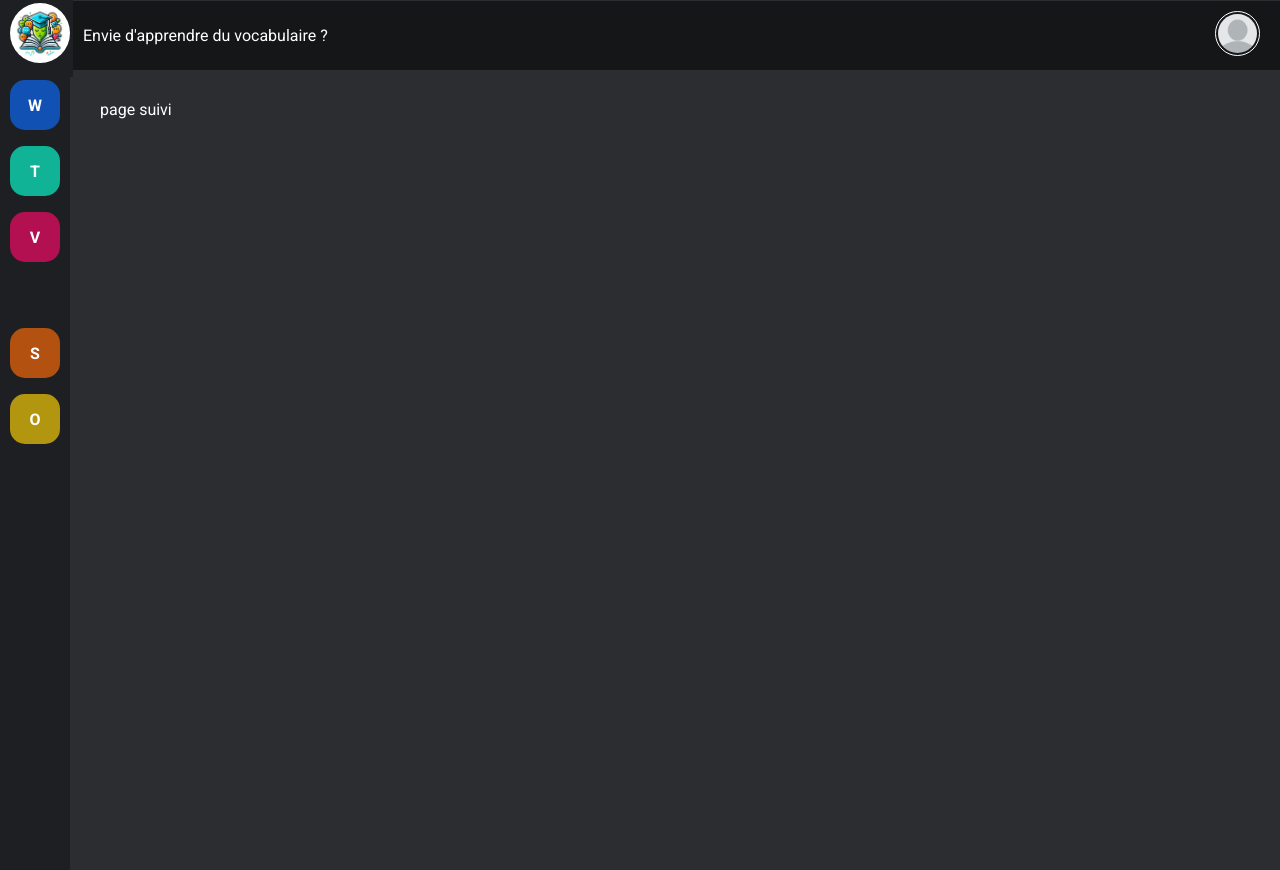
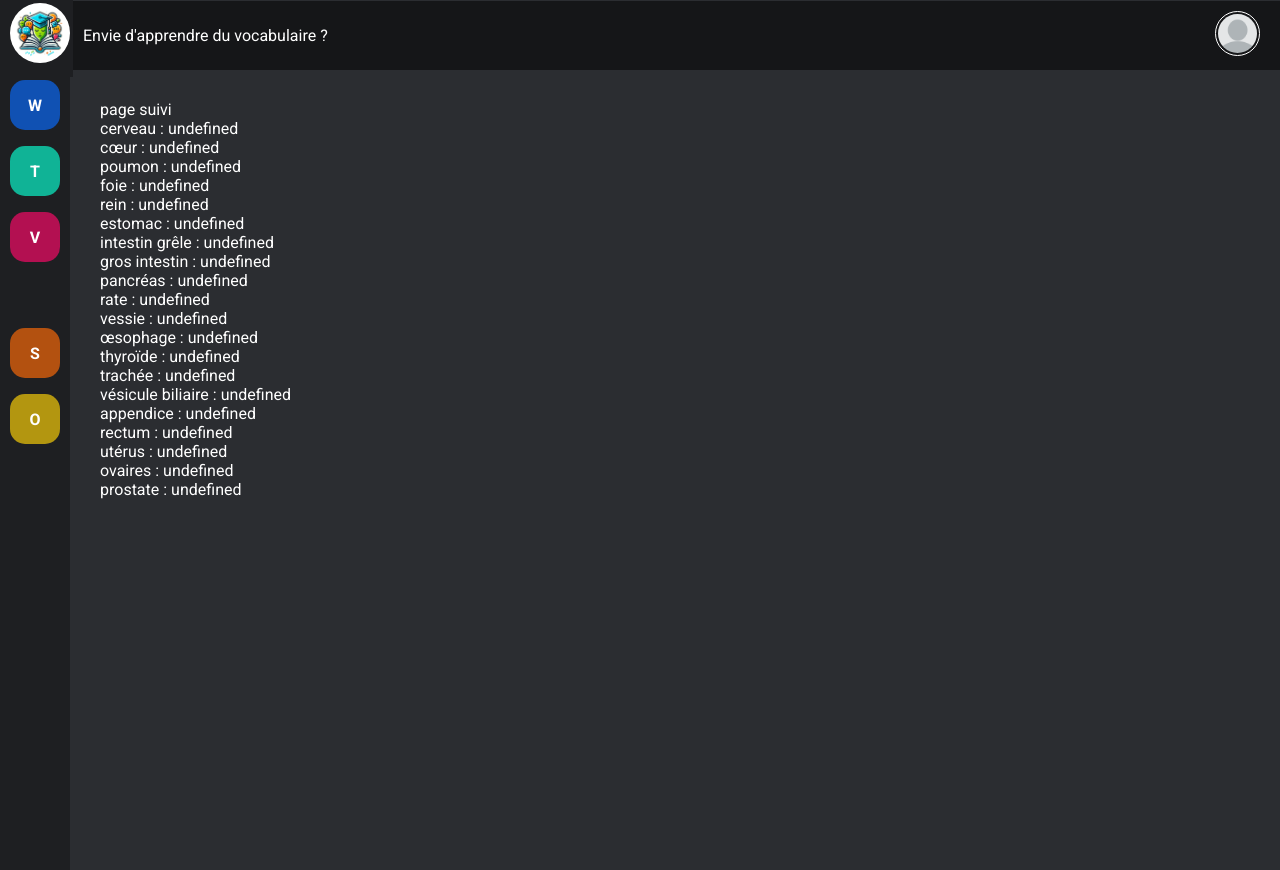
Before and after one commit to krommmm/learnEnglishWords, a React (Create React App) app: page /suivi in a window 1280 px wide. Built offline with nearby package versions, Linux system fonts and the light colour scheme.

Commit message:
remonter des catégories dans app

```diff
--- a/src/App.js
+++ b/src/App.js
@@ -102,13 +102,15 @@ function App() {
 
 
   useEffect(() => {
-    categories.forEach((category) => {
-      return category.data.forEach((dataCat) => {
-        dataCat.validation = false;
+    if (!categories[0].data.validation) {
+      categories.forEach((category) => {
+        return category.data.forEach((dataCat) => {
+          dataCat.validation = false;
+        })
       })
-    })
 
-    setCategories(categories);
+      setCategories(categories);
+    }
   }, []);
 
   return (
@@ -119,7 +121,7 @@ function App() {
         <Routes>
           <Route path="/" element={<Home />} />
           <Route path="/words" element={<Words categories={categories} backCategories={setCategories} />} />
-          <Route path="/suivi" element={<Suivi />} />
+          <Route path="/suivi" element={<Suivi categories={categories}/>} />
           <Route path="/options" element={<Options />} />
           <Route path="/words" element={<Words />} />
           <Route path="/times" element={<Times />} />
--- a/src/assets/css/nav.css
+++ b/src/assets/css/nav.css
@@ -85,6 +85,7 @@ nav a:hover ~ .nav__description{
     font-weight: 600;
     border-radius:5px;
     display:none;
+    z-index:1;
 }
 
 .nav__description::before {
--- a/src/components/pages/Suivi.js
+++ b/src/components/pages/Suivi.js
@@ -1,10 +1,63 @@
-const Suivi = () => {
+const Suivi = (props) => {
 
     return (
+
+     <>
+     {console.log(props.categories[17].data)}
         <div className="suivi">
         <p>page suivi</p>
+        {props.categories[17].data.map((truc)=>(
+            <div key={truc.frName}>
+               <p>{`${truc.frName} : ${truc.validation}`}</p>
+            </div>
+        ))}
         </div>
+     </>
     );
 };
 
+
+
+
 export default Suivi;
+
+
+// Maison et vie quotidienne :
+
+//     house
+//     bedrooms
+//     kitchen
+//     tools
+//     clothings
+
+// Nature et environnement :
+
+//     animals
+//     vegetation
+//     fruits
+//     vegetables
+//     weather
+
+// Culture, arts et divertissements :
+
+//     arts
+//     cinema
+//     entertainment
+//     education
+//     sport
+
+// Voyages et lieux :
+
+//     places
+//     city
+//     transports
+//     travel
+//     travelTerms
+
+// Corps et émotions :
+
+//     body
+//     internalBodyParts
+//     emotions
+//     orientation
+//     connectives
--- a/src/components/pages/Words.js
+++ b/src/components/pages/Words.js
@@ -1,5 +1,5 @@
 import FlashCards from "../reusables/FlashCards";
-import { useState, useRef } from "react";
+import { useState, useRef, useEffect } from "react";
 
 const Words = (props) => {
     const imgRef = useRef(null);
@@ -10,6 +10,14 @@ const Words = (props) => {
     const [fcStatus, setFcStatus] = useState(false);
     const [showTranslation, setShowTranslation] = useState(false);
     const [selectedCategory, setSelectedCategory] = useState(categories[0]);
+
+
+    useEffect(() => {
+        // @maj category -> replace part in categories
+        let myCategories = [...categories];
+        props.backCategories(myCategories);
+    }, [category]);
+
 
     function handleClickImg(e) {
         // Definit le tableau de category
@@ -29,14 +37,6 @@ const Words = (props) => {
 
     }
 
-    function handleImageLoad(e) {
-        // const container = e.target.parentNode; // Accède directement à l'élément parent
-        // if (container.classList.contains("unloaded")) {
-        //     container.classList.remove("unloaded");
-        // }
-    }
-
-
     return (
         <div className="words">
             <h2>Categories</h2>
@@ -48,7 +48,7 @@ const Words = (props) => {
                         className={`words__categories__category ${selectedCategory === category.name ? "borderWhite" : ""}`}
                         data-category={category.name}
                         onClick={(e) => handleClickImg(e)}>
-                        <img src={category.imgUrl} alt="" onLoad={(e) => handleImageLoad(e)} />
+                        <img src={category.imgUrl} alt="" />
                     </div>
                 ))}
 
--- a/src/components/reusables/FlashCards.js
+++ b/src/components/reusables/FlashCards.js
@@ -7,7 +7,8 @@ const FlashCards = (props) => {
     const [category, setCategory] = useState();
     const [showTranslation, setShowTranslation] = useState(); // montrer la traduction ou pas
     const [categoryChoice, setCategoryChoice] = useState();
-
+    const [tempoCategory, setTempoCategory] = useState([]);
+    const [toggle, setToggle] = useState(false);
 
     useEffect(() => {
         setFcStatus(props.fcStatus);
@@ -18,17 +19,28 @@ const FlashCards = (props) => {
     }, [props]);
 
 
-
     function handleYes() {
         setShowTranslation(false);
         props.backLength(length + 1);
         props.backFsStatus(true);
-
         // validation de l'objet
         const modifiedCategory = { ...category };
+
         modifiedCategory.data[length].validation = true;
-        props.backCategory(modifiedCategory);
+        setTempoCategory(modifiedCategory);
+        // props.backCategory(modifiedCategory);
 
+        if (length + 1 === category.data.length) {
+            props.backCategory(tempoCategory);
+            props.backFsStatus(false);
+            props.backLength(0);
+        }
+    }
+
+    function handleFaillure() {
+        setShowTranslation(false);
+        props.backLength(length + 1);
+        props.backFsStatus(true);
         if (length + 1 === category.data.length) {
             props.backFsStatus(false);
             props.backLength(0);
@@ -50,13 +62,9 @@ const FlashCards = (props) => {
         }
     }
 
-    function handleFaillure() {
-
-    }
-
-    function startFlashCards(){
-        const virginCategory = {...category};
-        virginCategory.data.forEach((categoryArr)=>categoryArr.validation=false);
+    function startFlashCards() {
+        const virginCategory = { ...category };
+        virginCategory.data.forEach((categoryArr) => categoryArr.validation = false);
         props.backCategory(virginCategory);
         props.backFsStatus(true);
     }
@@ -78,7 +86,7 @@ const FlashCards = (props) => {
                     </div>
                 </div>
             </div>) : (<div>
-                <div className="btn-container"><div className="btn btn-openFc" onClick={() =>startFlashCards()}>Start</div></div>
+                <div className="btn-container"><div className="btn btn-openFc" onClick={() => startFlashCards()}>Start</div></div>
             </div>)}
 
 
```
